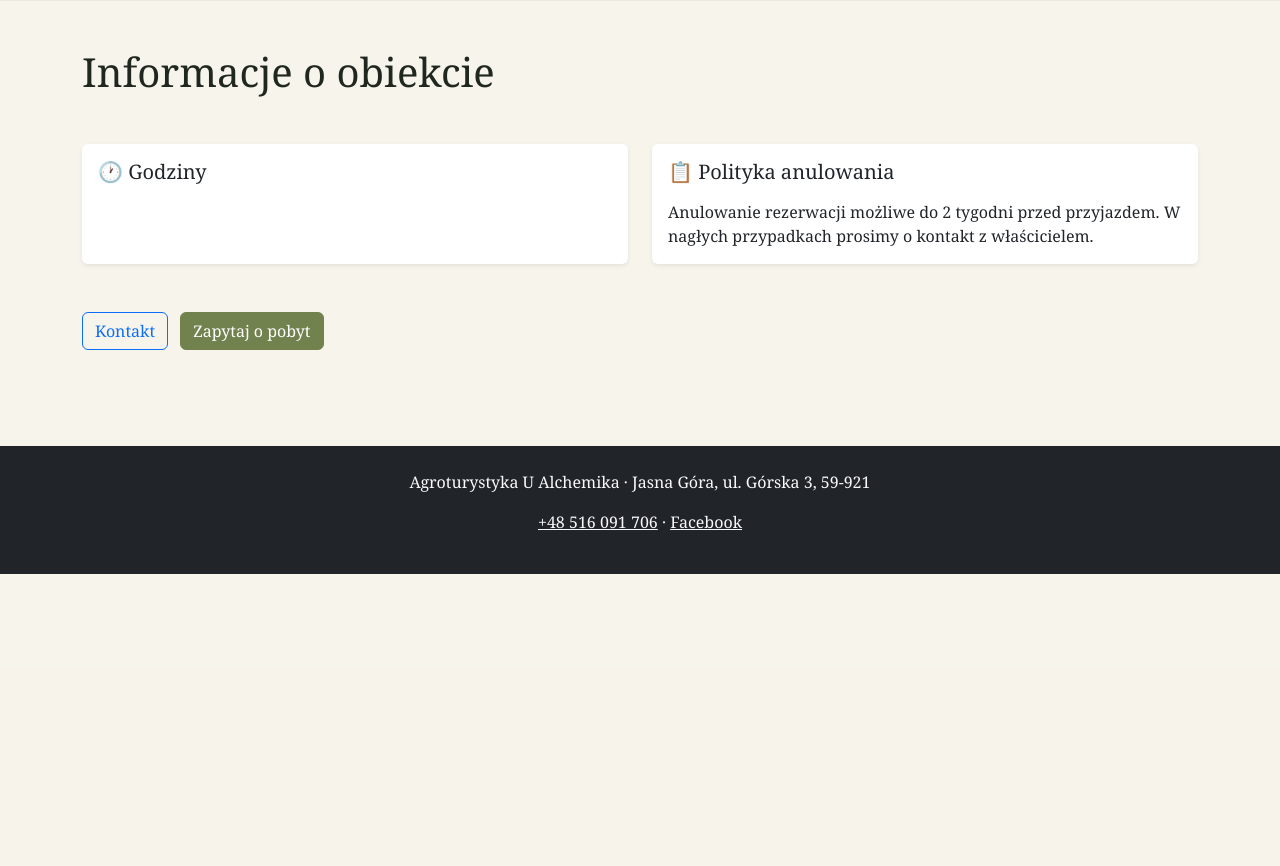
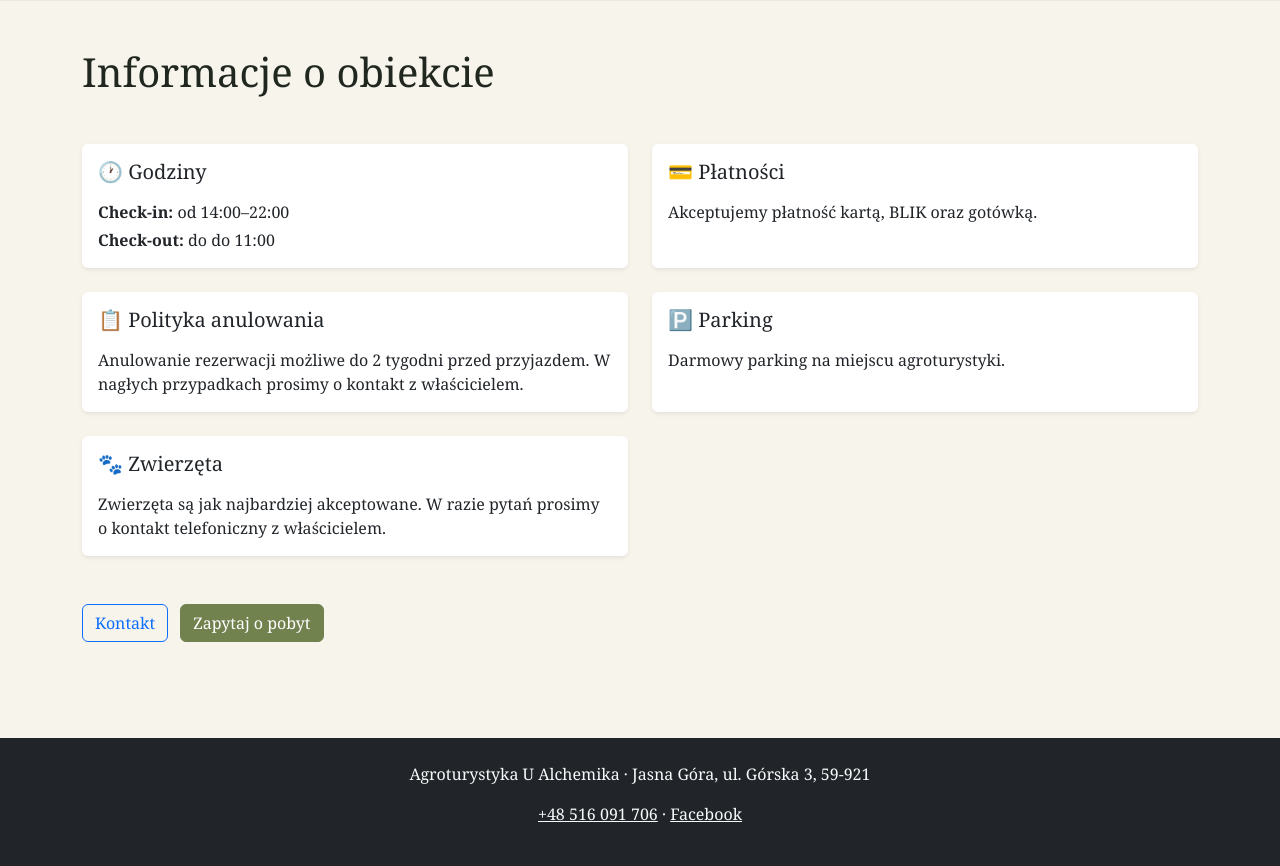
Before and after one commit to Bulileusz/u-alchemika-system, a Django app: page /obiekt/ in a window 1280 px wide. Shown: the part 132-998 px from the top of the page. Before the commit the page ends 706 px from the top, so only its background shows below. Run offline with Django 4.2, Linux system fonts and the light colour scheme; data comes from the database, SQL or seed files in the repository; some libraries are stand-ins or nearby versions.

Commit message:
fix: integracja modulu zapytan (Osoba B) ze strona
- dodano namespace core: do {% url %} we wszystkich szablonach zapytan
  (NoReverseMatch wywalalo /kontakt/, /obiekt/, /zapytanie/)
- naprawiono nazwy pol PropertyInfo w szablonach (check_in/check_out/
  payment_info zamiast check_in_time/check_out_time/payment_methods)
- property_info: usunieto nieistniejace pole house_rules, dodano karty
  parking_info i pets_policy
- _contact_cta: przeniesiono do backend/templates (placeholder Fazy 0 go
  przeslanial), prop -> property_info, poprawiono wieloliniowy komentarz
  ({% comment %} zamiast {# #})
- base.html: podpieto linki Atrakcje i Kontakt w navbarze

```diff
--- a/backend/apps/core/templates/core/_inquiry_form.html
+++ b/backend/apps/core/templates/core/_inquiry_form.html
@@ -1,7 +1,7 @@
 
 
 <form
-  hx-post="{% url 'inquiry-create' %}"
+  hx-post="{% url 'core:inquiry-create' %}"
   hx-target="#inquiry-container"
   hx-swap="innerHTML"
   hx-indicator="#form-spinner"
@@ -123,7 +123,7 @@
     <button type="submit" class="btn btn-primary px-5">
       Wyślij zapytanie
     </button>
-    <a href="{% url 'contact' %}" class="btn btn-outline-secondary">
+    <a href="{% url 'core:contact' %}" class="btn btn-outline-secondary">
       Kontakt
     </a>
   </div>
@@ -131,7 +131,7 @@
   <p class="mt-3 text-muted small">
     Pola oznaczone <span class="text-danger">*</span> są wymagane.
     Twoje dane przetwarzamy zgodnie z
-    <a href="{% url 'property-info' %}">polityką prywatności</a>.
+    <a href="{% url 'core:property-info' %}">polityką prywatności</a>.
   </p>
 
 </form>
--- a/backend/apps/core/templates/core/_inquiry_success.html
+++ b/backend/apps/core/templates/core/_inquiry_success.html
@@ -19,10 +19,10 @@
   </p>
 
   <div class="d-flex justify-content-center gap-3 flex-wrap">
-    <a href="{% url 'inquiry-create' %}" class="btn btn-outline-primary">
+    <a href="{% url 'core:inquiry-create' %}" class="btn btn-outline-primary">
       Nowe zapytanie
     </a>
-    <a href="{% url 'index' %}" class="btn btn-outline-secondary">
+    <a href="{% url 'core:index' %}" class="btn btn-outline-secondary">
       Wróć na stronę główną
     </a>
   </div>
--- a/backend/apps/core/templates/core/inquiry_form.html
+++ b/backend/apps/core/templates/core/inquiry_form.html
@@ -13,7 +13,7 @@
       <p class="text-muted mb-4">
         Wypełnij formularz, a odezwiemy się najszybciej jak to możliwe.
         Możesz też zadzwonić:
-        <a href="tel:{{ prop.phone }}">{{ prop.phone }}</a>.
+        <a href="tel:{{ property_info.phone }}">{{ property_info.phone }}</a>.
       </p>
 
       {# Kontener HTMX — zagadnienie #15 #}
--- a/backend/apps/core/templates/core/property_info.html
+++ b/backend/apps/core/templates/core/property_info.html
@@ -14,23 +14,23 @@
         <div class="card-body">
           <h2 class="h5 card-title mb-3">🕐 Godziny</h2>
           <ul class="list-unstyled mb-0">
-            {% if prop.check_in_time %}
-            <li class="mb-1"><strong>Check-in:</strong> od {{ prop.check_in_time }}</li>
+            {% if prop.check_in %}
+            <li class="mb-1"><strong>Check-in:</strong> od {{ prop.check_in }}</li>
             {% endif %}
-            {% if prop.check_out_time %}
-            <li><strong>Check-out:</strong> do {{ prop.check_out_time }}</li>
+            {% if prop.check_out %}
+            <li><strong>Check-out:</strong> do {{ prop.check_out }}</li>
             {% endif %}
           </ul>
         </div>
       </div>
     </div>
 
-    {% if prop.payment_methods %}
+    {% if prop.payment_info %}
     <div class="col-md-6">
       <div class="card h-100 border-0 shadow-sm">
         <div class="card-body">
           <h2 class="h5 card-title mb-3">💳 Płatności</h2>
-          <p class="mb-0">{{ prop.payment_methods }}</p>
+          <p class="mb-0">{{ prop.payment_info }}</p>
         </div>
       </div>
     </div>
@@ -47,12 +47,23 @@
     </div>
     {% endif %}
 
-    {% if prop.house_rules %}
+    {% if prop.parking_info %}
     <div class="col-md-6">
       <div class="card h-100 border-0 shadow-sm">
         <div class="card-body">
-          <h2 class="h5 card-title mb-3">📜 Regulamin</h2>
-          <p class="mb-0">{{ prop.house_rules|linebreaksbr }}</p>
+          <h2 class="h5 card-title mb-3">🅿️ Parking</h2>
+          <p class="mb-0">{{ prop.parking_info }}</p>
+        </div>
+      </div>
+    </div>
+    {% endif %}
+
+    {% if prop.pets_policy %}
+    <div class="col-md-6">
+      <div class="card h-100 border-0 shadow-sm">
+        <div class="card-body">
+          <h2 class="h5 card-title mb-3">🐾 Zwierzęta</h2>
+          <p class="mb-0">{{ prop.pets_policy }}</p>
         </div>
       </div>
     </div>
@@ -64,8 +75,8 @@
   {% endif %}
 
   <div class="mt-5">
-    <a href="{% url 'contact' %}" class="btn btn-outline-primary me-2">Kontakt</a>
-    <a href="{% url 'inquiry-create' %}" class="btn btn-primary">Zapytaj o pobyt</a>
+    <a href="{% url 'core:contact' %}" class="btn btn-outline-primary me-2">Kontakt</a>
+    <a href="{% url 'core:inquiry-create' %}" class="btn btn-primary">Zapytaj o pobyt</a>
   </div>
 
 </div>
--- a/backend/templates/base.html
+++ b/backend/templates/base.html
@@ -26,9 +26,9 @@
     <div class="nav-links">
       <a href="/">Strona główna</a>
       <a href="{% url 'core:room_list' %}">Pokoje</a>
-      <a href="#">Atrakcje</a>
+      <a href="{% url 'content:attraction_list' %}">Atrakcje</a>
       <a href="{% url 'core:gallery' %}">Galeria</a>
-      <a href="#">Kontakt</a>
+      <a href="{% url 'core:contact' %}">Kontakt</a>
 
       {% if property_info and property_info.booking_url %}
         <a class="reservation-btn" href="{{ property_info.booking_url }}" target="_blank">
```
Also changed, not shown: backend/apps/core/templates/core/_contact_cta.html (deleted, +0 -33 lines), backend/apps/core/templates/core/contact.html (+6 -6 lines), backend/templates/core/_contact_cta.html (+32 -3 lines).
